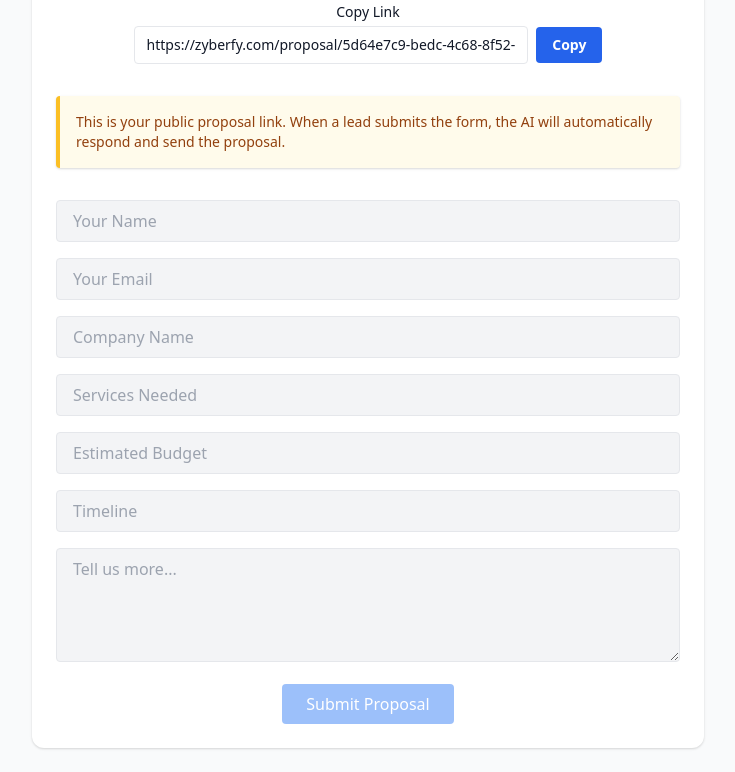
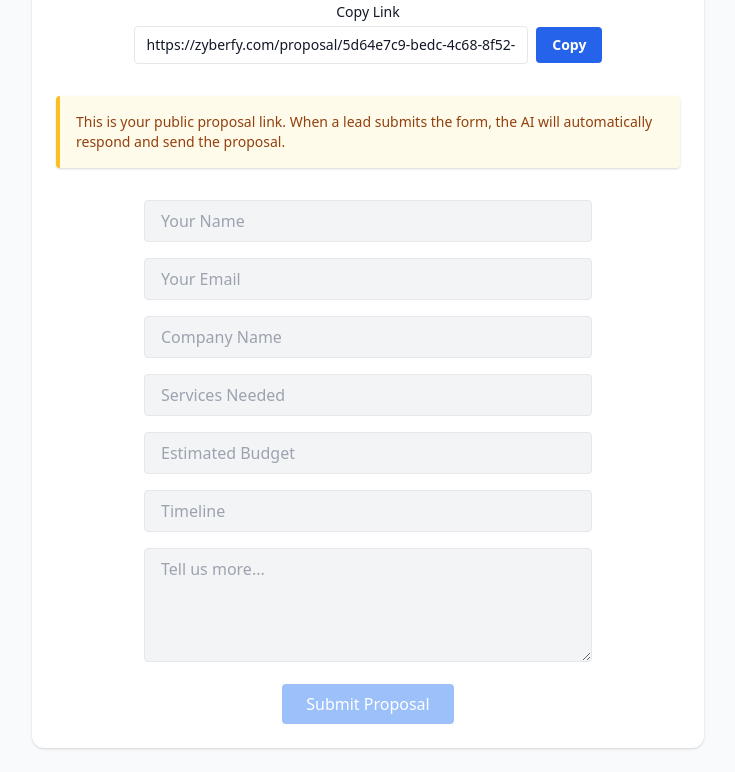
Before and after one commit to MylesGoHam/zyberfy-backend, a Flask app: page /proposalpage in a window 1280 px wide. Shown: the part 442-1214 px from the top of the page, without its empty margins (272-1007 px from the left). Run offline with Flask 3, Linux system fonts and the light colour scheme; data comes from the database, SQL or seed files in the repository; some libraries are stand-ins or nearby versions.

Commit message:
Update client_proposal.html

```diff
--- a/templates/client_proposal.html
+++ b/templates/client_proposal.html
@@ -47,7 +47,8 @@
   </div>
 
 <!-- 🔒 Proposal Form (Disabled) -->
-<form method="POST" class="mt-10 space-y-4">
+<div class="flex justify-center mt-10">
+  <form method="POST" class="space-y-4 w-full max-w-md">
   <input type="text" name="name" placeholder="Your Name" disabled class="border px-4 py-2 rounded w-full bg-gray-100 text-gray-500" />
   <input type="email" name="email" placeholder="Your Email" disabled class="border px-4 py-2 rounded w-full bg-gray-100 text-gray-500" />
   <input type="text" name="company" placeholder="Company Name" disabled class="border px-4 py-2 rounded w-full bg-gray-100 text-gray-500" />
@@ -60,8 +61,8 @@
     <button type="submit" disabled class="bg-blue-500 text-white px-6 py-2 rounded opacity-50 cursor-not-allowed">
       Submit Proposal
     </button>
-  </div>
-</form>
+   </form>
+</div>
   {% else %}
   <p class="text-center text-gray-500">No proposals yet. Generate one from the dashboard to view your live link.</p>
   {% endif %}
```
